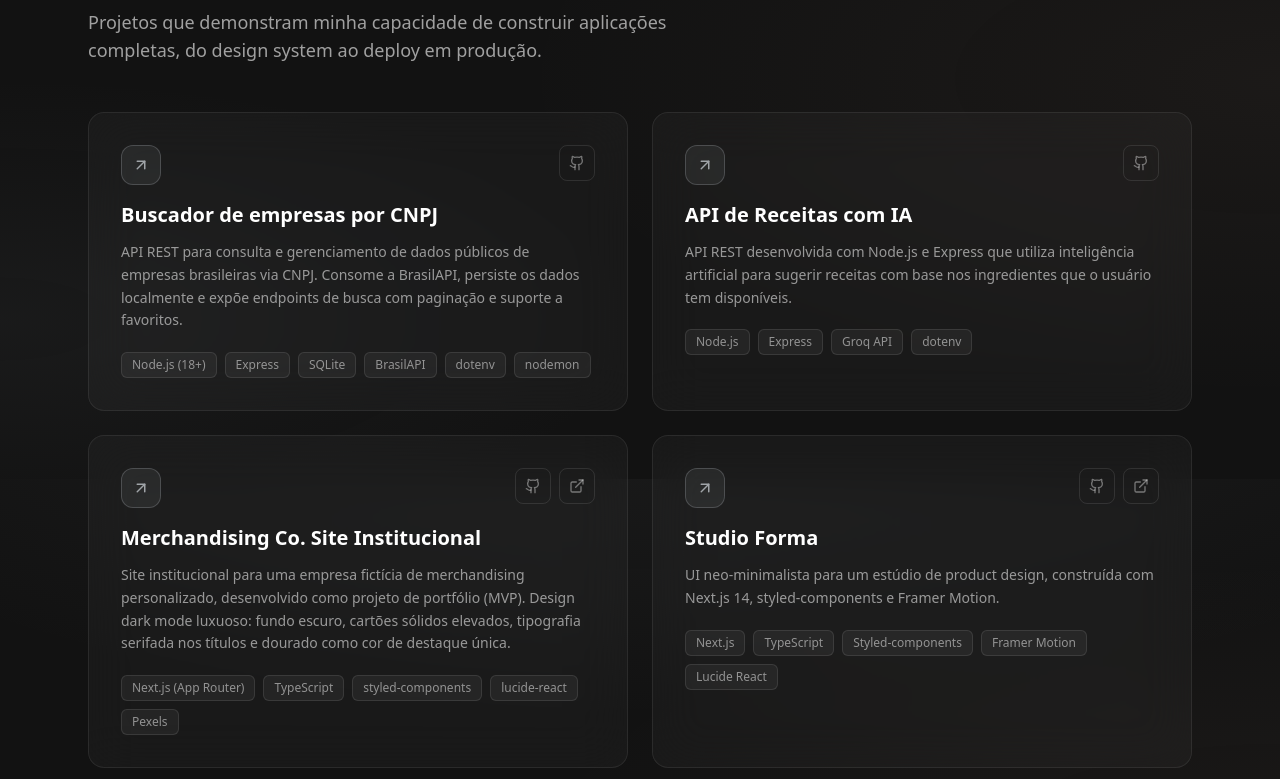
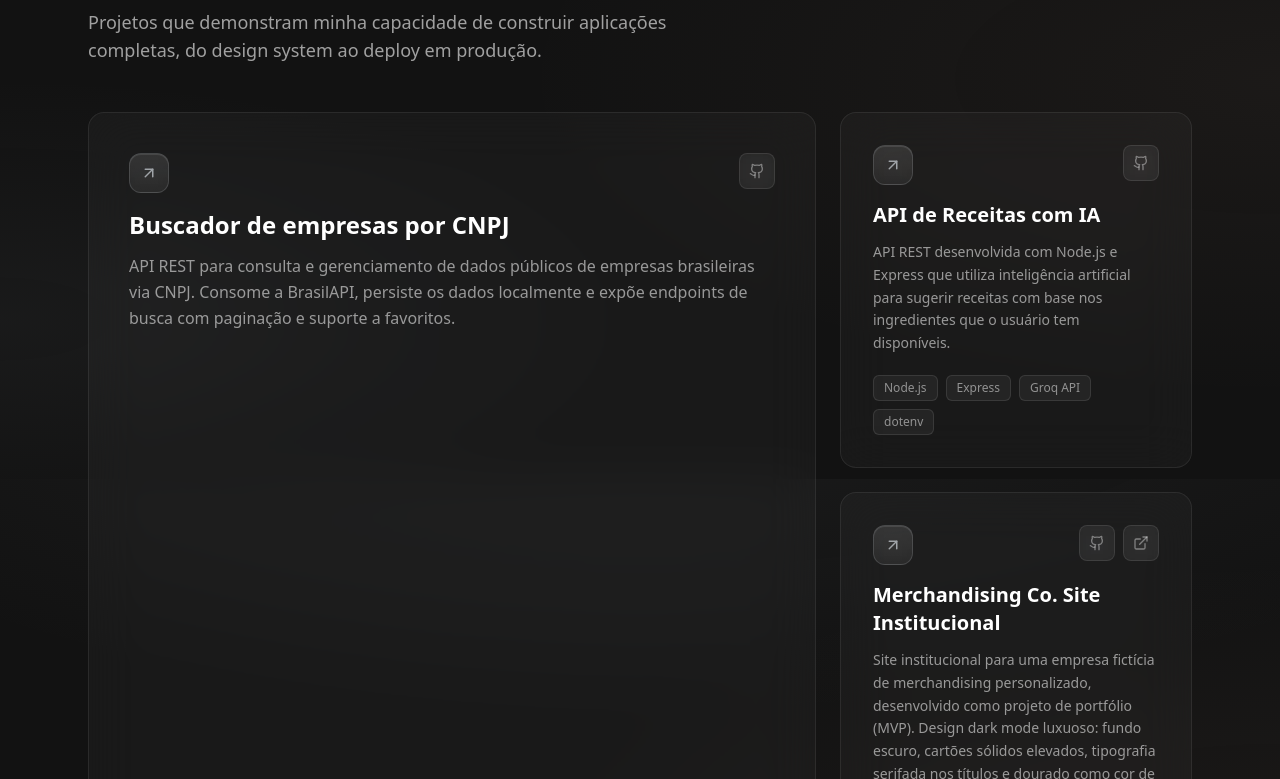
Before and after one commit to PatricAugusto/Portfolio-v4, a Next.js app: page / in a window 1280 px wide. Shown: the part 4321-5100 px from the top of the page. Built offline with nearby package versions, Linux system fonts and the light colour scheme.

Commit message:
feat(projects): refatorei a seção de projetos com novo layout e animações interativas

```diff
--- a/src/components/sections/Projects.tsx
+++ b/src/components/sections/Projects.tsx
@@ -1,10 +1,20 @@
 "use client";
 
-import { motion } from "framer-motion";
+import { useRef, type MouseEvent } from "react";
+import { motion, useMotionValue, useSpring, useTransform } from "framer-motion";
 import { ArrowUpRight, ExternalLink, Github } from "lucide-react";
-import { projects } from "@/data/portfolio";
+import { projects, type Project } from "@/data/portfolio";
 import { GlassCard } from "@/components/ui/GlassCard";
 import { SectionHeading } from "@/components/ui/SectionHeading";
+
+// Padrão de spans do bento grid, repetido em ciclo caso a lista de projetos cresça.
+const BENTO_SPANS = [
+  "lg:col-span-2 lg:row-span-2",
+  "lg:col-span-1 lg:row-span-1",
+  "lg:col-span-1 lg:row-span-1",
+  "lg:col-span-1 lg:row-span-1",
+  "lg:col-span-2 lg:row-span-1",
+];
 
 export function Projects() {
   const featured = projects.filter((p) => p.featured);
@@ -18,46 +28,130 @@ export function Projects() {
           description="Projetos que demonstram minha capacidade de construir aplicações completas, do design system ao deploy em produção."
         />
 
-        <div className="grid gap-6 lg:grid-cols-2">
-          {featured.map((project, i) => (
+        <div className="grid gap-6 sm:grid-cols-2 lg:grid-flow-dense lg:auto-rows-[minmax(200px,auto)] lg:grid-cols-3">
+          {featured.map((project, index) => (
+            <ProjectBentoCard
+              key={project.id}
+              project={project}
+              index={index}
+              span={BENTO_SPANS[index % BENTO_SPANS.length]}
+            />
+          ))}
+        </div>
+      </div>
+    </section>
+  );
+}
+
+function ProjectBentoCard({
+  project,
+  index,
+  span,
+}: {
+  project: Project;
+  index: number;
+  span: string;
+}) {
+  const cardRef = useRef<HTMLDivElement>(null);
+
+  // Tilt 3D sutil que segue o cursor, com física de mola para suavizar o retorno.
+  const mouseX = useMotionValue(0.5);
+  const mouseY = useMotionValue(0.5);
+  const rotateX = useSpring(useTransform(mouseY, [0, 1], [7, -7]), {
+    stiffness: 200,
+    damping: 20,
+  });
+  const rotateY = useSpring(useTransform(mouseX, [0, 1], [-7, 7]), {
+    stiffness: 200,
+    damping: 20,
+  });
+
+  function handleMouseMove(event: MouseEvent<HTMLDivElement>) {
+    const bounds = cardRef.current?.getBoundingClientRect();
+    if (!bounds) return;
+
+    const x = (event.clientX - bounds.left) / bounds.width;
+    const y = (event.clientY - bounds.top) / bounds.height;
+
+    mouseX.set(x);
+    mouseY.set(y);
+
+    cardRef.current?.style.setProperty("--spot-x", `${x * 100}%`);
+    cardRef.current?.style.setProperty("--spot-y", `${y * 100}%`);
+  }
+
+  function handleMouseLeave() {
+    mouseX.set(0.5);
+    mouseY.set(0.5);
+  }
+
+  const isLarge = index === 0;
+
+  return (
     <motion.div
-              key={project.id}
+      className={span}
       initial={{ opacity: 0, y: 30 }}
       whileInView={{ opacity: 1, y: 0 }}
       viewport={{ once: true, margin: "-60px" }}
-              transition={{ delay: i * 0.15, duration: 0.5 }}
+      transition={{ delay: index * 0.1, duration: 0.5 }}
     >
-              <GlassCard className="group relative h-full overflow-hidden !p-0">
-                <div className="absolute inset-0 bg-gradient-to-br from-blue-primary/5 to-cyan-glow/5 opacity-0 transition-opacity duration-500 group-hover:opacity-100" />
+      <motion.div
+        ref={cardRef}
+        onMouseMove={handleMouseMove}
+        onMouseLeave={handleMouseLeave}
+        whileHover={{ y: -4 }}
+        transition={{ type: "spring", stiffness: 300, damping: 25 }}
+        style={{ rotateX, rotateY, transformPerspective: 800 }}
+        className="h-full [--spot-x:50%] [--spot-y:50%]"
+      >
+        <GlassCard
+          className={`group relative h-full overflow-hidden !p-0 ${
+            isLarge ? "min-h-[280px]" : "min-h-[220px]"
+          }`}
+        >
+          {/* spotlight que segue o cursor, na paleta warm */}
+          <div
+            className="pointer-events-none absolute inset-0 opacity-0 transition-opacity duration-500 group-hover:opacity-100"
+            style={{
+              background:
+                "radial-gradient(360px circle at var(--spot-x) var(--spot-y), color-mix(in oklab, var(--color-warm) 16%, transparent), transparent 70%)",
+            }}
+          />
 
-                <div className="relative p-6 sm:p-8">
+          {/* véu sutil silver -> warm no hover, mesma linguagem do Navbar/Footer */}
+          <div className="pointer-events-none absolute inset-0 rounded-[inherit] bg-gradient-to-br from-silver/5 to-warm/5 opacity-0 transition-opacity duration-500 group-hover:opacity-100" />
+
+          <div
+            className={`relative flex h-full flex-col p-6 sm:p-8 ${
+              isLarge ? "sm:p-10" : ""
+            }`}
+          >
             <div className="mb-4 flex items-start justify-between">
-                    <div className="flex h-10 w-10 items-center justify-center rounded-xl border border-blue-primary/30 bg-blue-primary/10">
+              <span className="flex h-10 w-10 items-center justify-center rounded-xl border border-silver/25 bg-gradient-to-b from-white/10 to-white/5 shadow-[inset_0_1px_0_0_rgba(255,255,255,0.1)] backdrop-blur-md transition-colors duration-300 group-hover:border-warm/40">
                 <ArrowUpRight
                   size={18}
-                        className="text-blue-soft transition-transform duration-300 group-hover:translate-x-0.5 group-hover:-translate-y-0.5"
+                  className="text-silver transition-transform duration-300 group-hover:-translate-y-0.5 group-hover:translate-x-0.5 group-hover:text-warm"
                 />
-                    </div>
+              </span>
+
               <div className="flex gap-2">
-                      {/* Link do GitHub */}
                 {project.github && (
                   <a
                     href={project.github}
                     target="_blank"
                     rel="noopener noreferrer"
-                          className="flex h-9 w-9 items-center justify-center rounded-lg border border-white/10 text-white/40 transition-colors hover:border-white/20 hover:text-white"
+                    className="flex h-9 w-9 items-center justify-center rounded-lg border border-white/10 bg-white/5 text-white/40 backdrop-blur-sm transition-all duration-300 hover:-translate-y-0.5 hover:border-warm/30 hover:text-warm active:translate-y-0 active:scale-95"
                     aria-label={`GitHub - ${project.title}`}
                   >
                     <Github size={16} />
                   </a>
                 )}
-                      {/* Link da Demo / Projeto Externo */}
                 {project.link && (
                   <a
                     href={project.link}
                     target="_blank"
                     rel="noopener noreferrer"
-                          className="flex h-9 w-9 items-center justify-center rounded-lg border border-white/10 text-white/40 transition-colors hover:border-white/20 hover:text-white"
+                    className="flex h-9 w-9 items-center justify-center rounded-lg border border-white/10 bg-white/5 text-white/40 backdrop-blur-sm transition-all duration-300 hover:-translate-y-0.5 hover:border-warm/30 hover:text-warm active:translate-y-0 active:scale-95"
                     aria-label={`Demo - ${project.title}`}
                   >
                     <ExternalLink size={16} />
@@ -66,14 +160,22 @@ export function Projects() {
               </div>
             </div>
 
-                  <h3 className="mb-3 text-xl font-semibold transition-colors group-hover:text-blue-soft">
+            <h3
+              className={`mb-3 font-semibold transition-colors group-hover:text-warm ${
+                isLarge ? "text-2xl" : "text-xl"
+              }`}
+            >
               {project.title}
             </h3>
-                  <p className="mb-5 text-sm leading-relaxed text-white/55">
+            <p
+              className={`leading-relaxed text-white/55 ${
+                isLarge ? "mb-6 text-base" : "mb-5 text-sm"
+              }`}
+            >
               {project.description}
             </p>
 
-                  <div className="flex flex-wrap gap-2">
+            <div className="mt-auto flex flex-wrap gap-2">
               {project.tags.map((tag) => (
                 <span
                   key={tag}
@@ -86,9 +188,6 @@ export function Projects() {
           </div>
         </GlassCard>
       </motion.div>
-          ))}
-        </div>
-      </div>
-    </section>
+    </motion.div>
   );
 }
```
Lines whose indentation alone changed are shown as unchanged.
